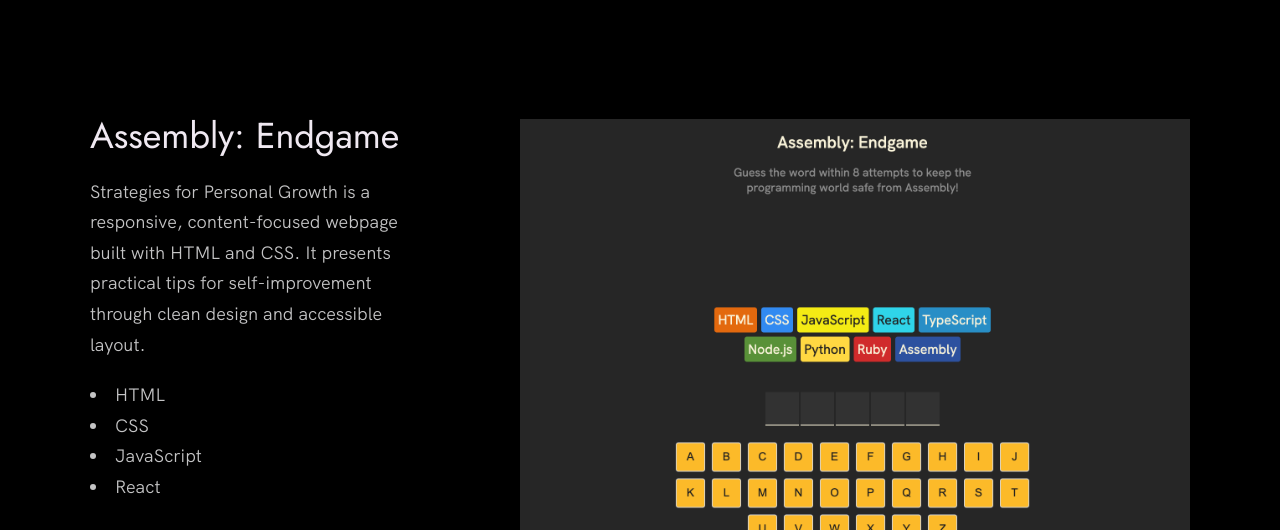
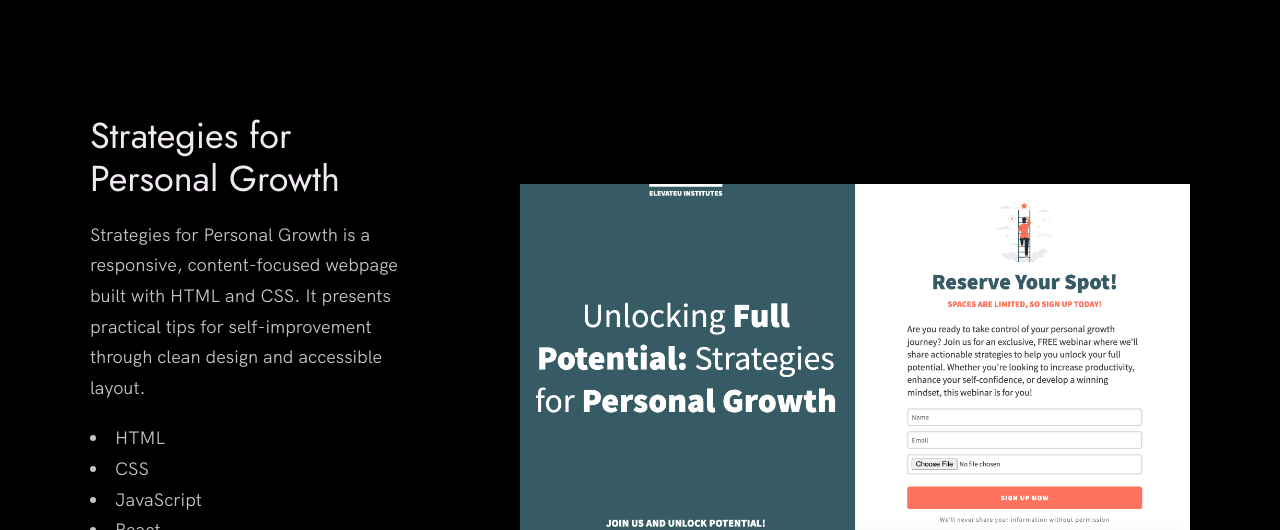
Before and after one commit to marisolleoncortes/Marisol-Website, a website built with Vite: page index.html in a window 1280 px wide. Shown: the part 2830-3360 px from the top of the page. Built offline with nearby package versions, Linux system fonts and the light colour scheme.

Commit message:
Update index.html

```diff
--- a/index.html
+++ b/index.html
@@ -159,7 +159,7 @@
           </div>
              <div class="Projects__box">
             <div class="Projects__text">
-              <h3>Assembly: Endgame</h3>
+              <h3>Strategies for Personal Growth</h3>
               <p>
                 Strategies for Personal Growth is a responsive, content-focused webpage built with HTML and CSS. It presents practical tips for self-improvement through clean design and accessible layout.
               </p>
@@ -180,7 +180,7 @@
               </div>
             </div>
             <div class="Projects__image-box">
-              <img src="./images/Assembly-Endgame.png" class="Projects__image" alt="Project 1" />
+              <img src="./images/strategies-for-personal-growth.png" class="Projects__image" alt="Project 1" />
             </div>
           </div>
 
```
